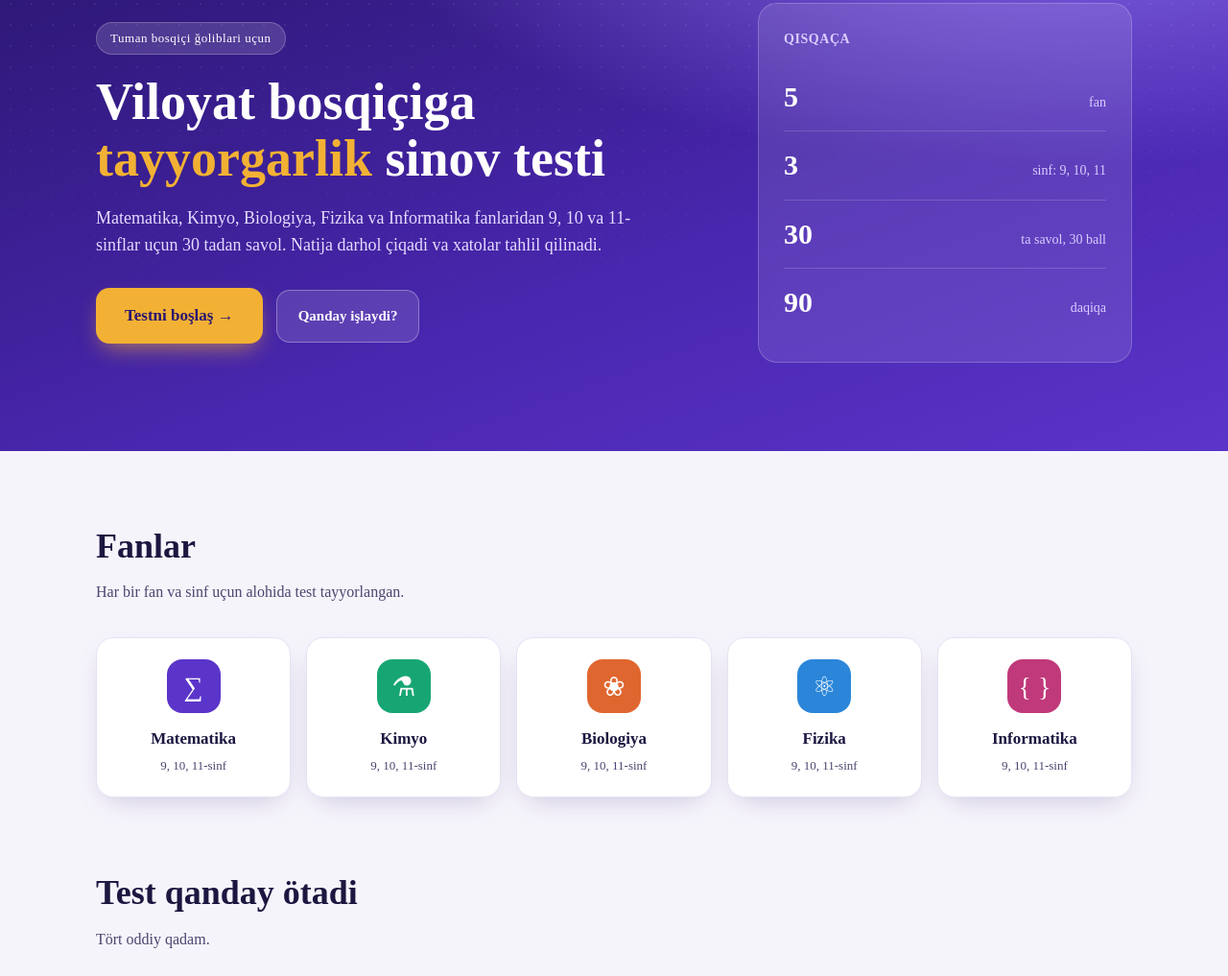
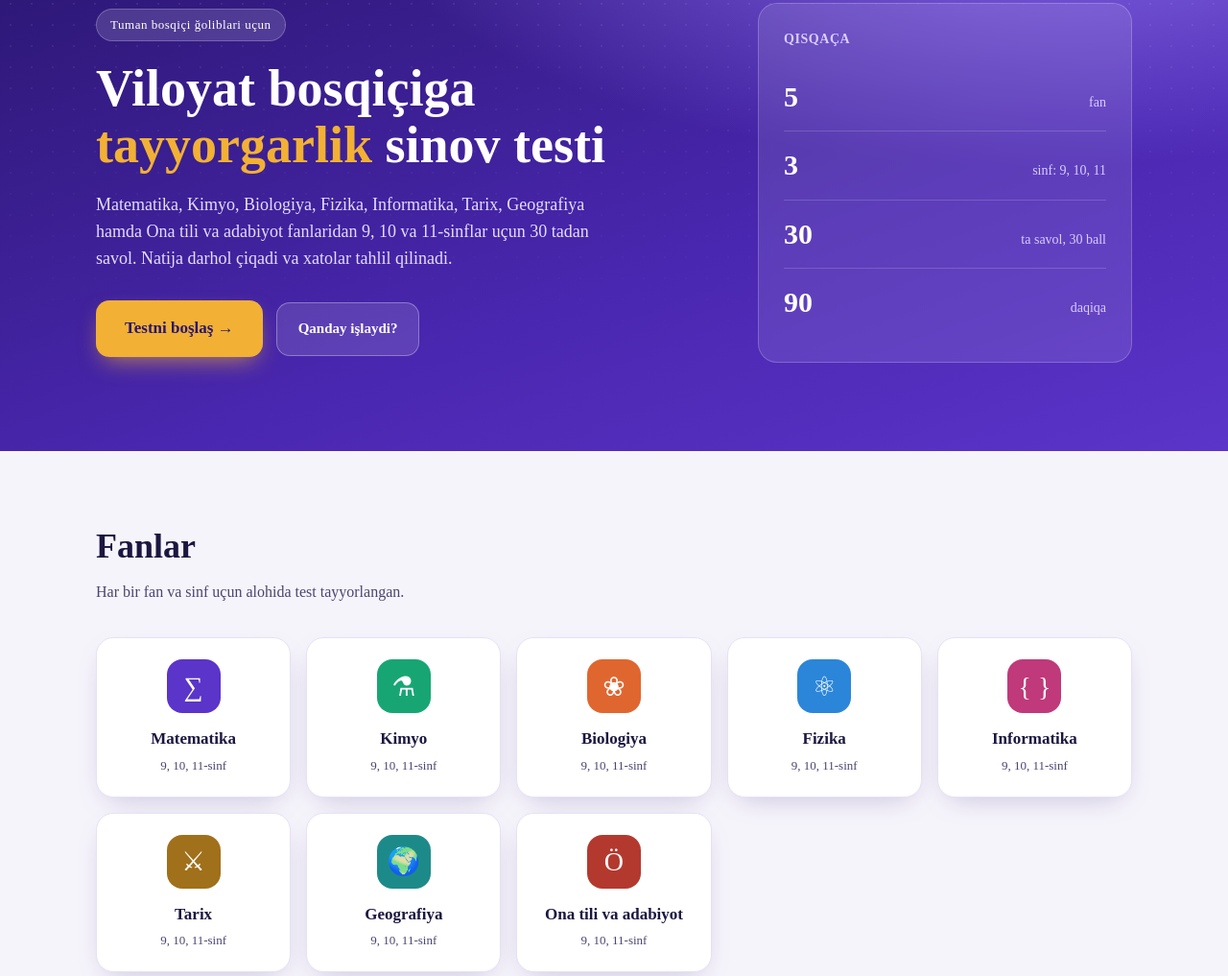
Before and after one commit to Umrbek84/test-sayt, a plain HTML site: page index.html in a window 1280 px wide. Shown: the part 138-1155 px from the top of the page at 96% size. Drawn offline with Linux system fonts and the light colour scheme; no server answers.

Commit message:
Add files via upload

```diff
--- a/index.html
+++ b/index.html
@@ -165,7 +165,7 @@ footer h5{font-family:'Times New Roman',Times,serif;font-size:16px;color:#fff;ma
     <div>
       <span class="eyebrow">Tuman bosqiçi ğoliblari uçun</span>
       <h1>Viloyat bosqiçiga <span>tayyorgarlik</span> sinov testi</h1>
-      <p class="lead">Matematika, Kimyo, Biologiya, Fizika va Informatika fanlaridan 9, 10 va 11-sinflar uçun 30 tadan savol. Natija darhol çiqadi va xatolar tahlil qilinadi.</p>
+      <p class="lead">Matematika, Kimyo, Biologiya, Fizika, Informatika, Tarix, Geografiya hamda Ona tili va adabiyot fanlaridan 9, 10 va 11-sinflar uçun 30 tadan savol. Natija darhol çiqadi va xatolar tahlil qilinadi.</p>
       <button class="btn btn-gold" onclick="openTest()">Testni boşlaş →</button>
       <a class="btn btn-ghost" href="#tartib">Qanday işlaydi?</a>
     </div>
@@ -188,6 +188,9 @@ footer h5{font-family:'Times New Roman',Times,serif;font-size:16px;color:#fff;ma
       <div class="sub"><div class="ic" style="background:#e0662f">❀</div><h4>Biologiya</h4><p>9, 10, 11-sinf</p></div>
       <div class="sub"><div class="ic" style="background:#2b86d9">⚛</div><h4>Fizika</h4><p>9, 10, 11-sinf</p></div>
       <div class="sub"><div class="ic" style="background:#c0397a">{ }</div><h4>Informatika</h4><p>9, 10, 11-sinf</p></div>
+      <div class="sub"><div class="ic" style="background:#a0701a">⚔</div><h4>Tarix</h4><p>9, 10, 11-sinf</p></div>
+      <div class="sub"><div class="ic" style="background:#1d8a8a">🌍</div><h4>Geografiya</h4><p>9, 10, 11-sinf</p></div>
+      <div class="sub"><div class="ic" style="background:#b3392f">Ö</div><h4>Ona tili va adabiyot</h4><p>9, 10, 11-sinf</p></div>
     </div>
   </div>
 </section>
```
